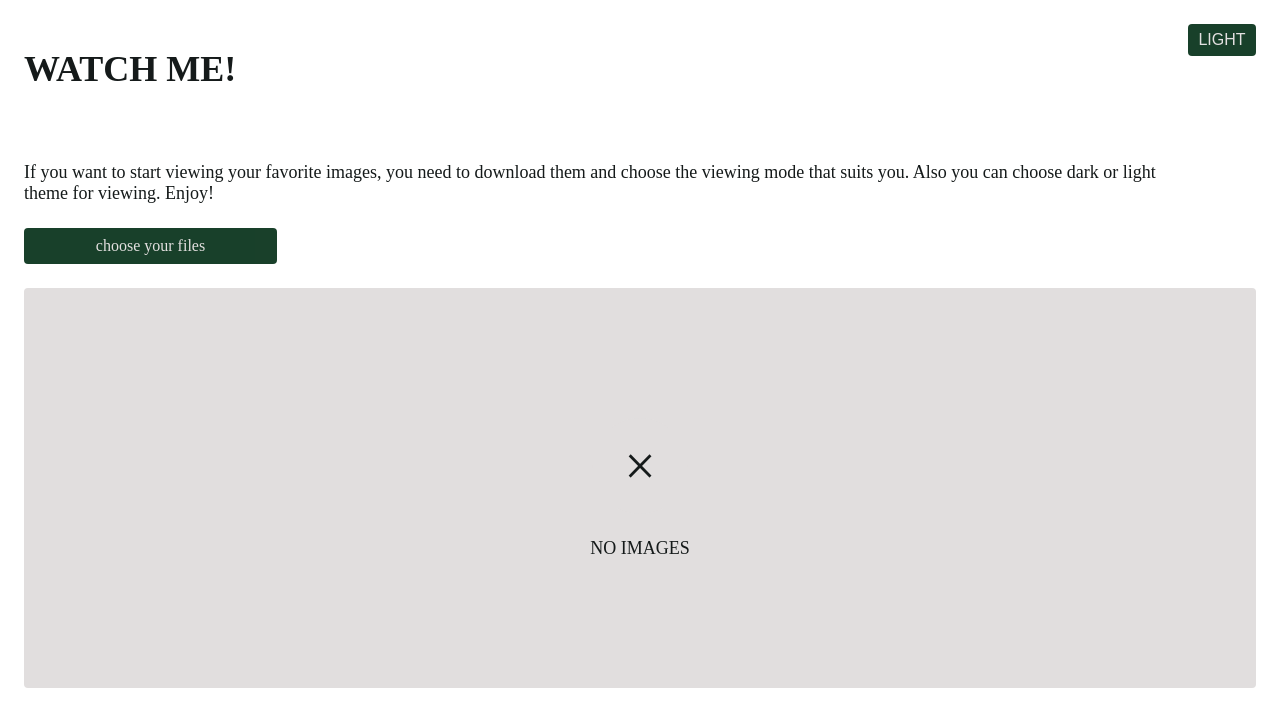
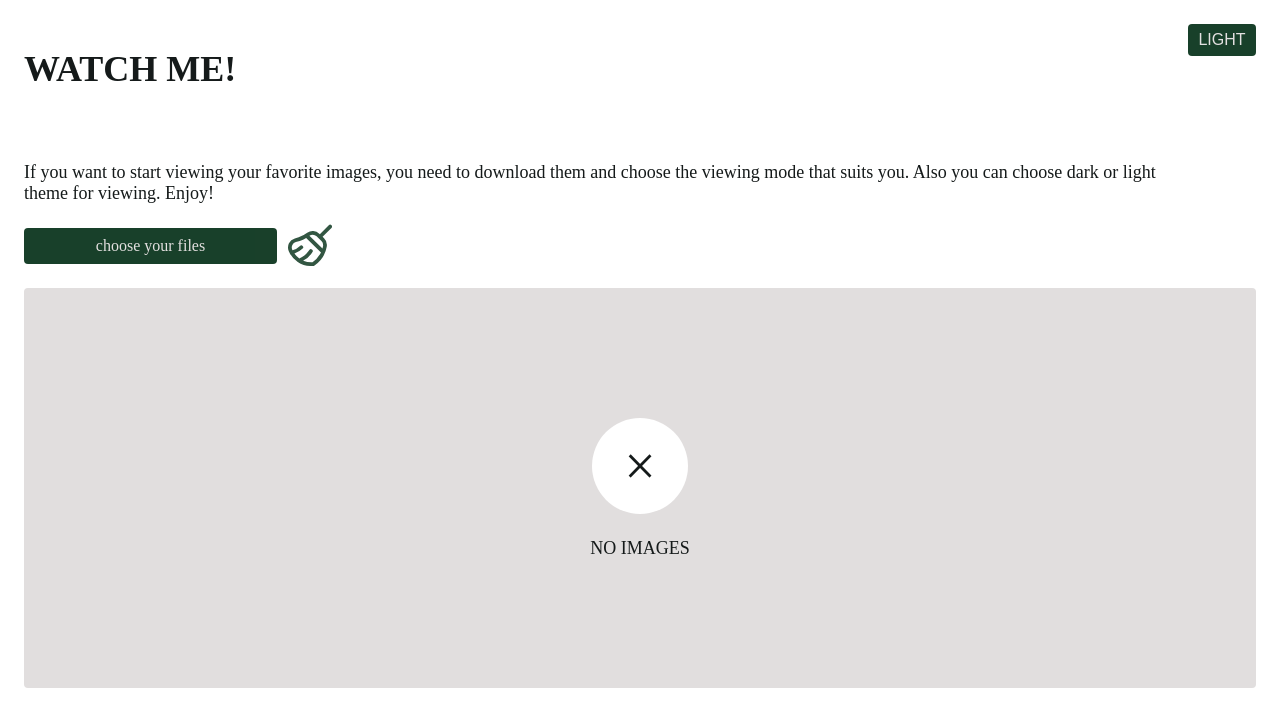
Before and after one commit to redjohnfrv/RSlideIt, a React (Create React App) app: page / in a window 1280 px wide. Shown: the top 726 px of the page. Built offline with nearby package versions, Linux system fonts and the light colour scheme.

Commit message:
feat: redux setImages/clearImages

```diff
--- a/package.json
+++ b/package.json
@@ -3,6 +3,7 @@
   "version": "0.1.0",
   "private": true,
   "dependencies": {
+    "@reduxjs/toolkit": "^1.8.1",
     "@testing-library/jest-dom": "^5.16.3",
     "@testing-library/react": "^12.1.4",
     "@testing-library/user-event": "^13.5.0",
@@ -14,8 +15,10 @@
     "node-sass": "^7.0.1",
     "react": "^18.0.0",
     "react-dom": "^18.0.0",
+    "react-redux": "^7.2.8",
     "react-router-dom": "^6.3.0",
     "react-scripts": "5.0.0",
+    "redux-persist": "^6.0.0",
     "sass": "^1.49.11",
     "styled-components": "^5.3.5",
     "typescript": "^4.6.3",
--- a/src/app/Home/Home.tsx
+++ b/src/app/Home/Home.tsx
@@ -1,26 +1,31 @@
-import React, {ChangeEvent, useContext, useEffect, useState} from 'react'
+import React, {ChangeEvent, useContext, useEffect} from 'react'
 import styled from 'styled-components'
+import {useSelector} from 'react-redux'
 
 //** utils
 import {TitleContext} from '../../App'
 import {pageTitles} from '../../assets/constants'
 import {fileReaderResolver} from '../../helpers'
+import {useAppDispatch} from '../../hooks/useAppDispatch'
 
 //** components
 import {Text} from '../../ui/components/Text'
 import {UploadInput} from '../../ui/components/Inputs'
 import {Preloader} from '../../ui/Preloader'
+import {setImages} from '../../redux/pictures/slice'
+import {selectPictures} from '../../redux/pictures/selector'
 
 export const Home = () => {
 
   const pageTitle = pageTitles.home
   const titleContext = useContext(TitleContext)
 
+  const dispatch = useAppDispatch()
+  const pictures = useSelector(selectPictures)
+
   useEffect(() => {
     titleContext.titleHandler(pageTitle)
   }, [titleContext, pageTitle])
-
-  const [dataUrls, setDataUrls] = useState<string[]>([])
 
   const handleImageChange = (e: ChangeEvent<HTMLInputElement>) => {
     const loadedFiles = e.target.files
@@ -34,7 +39,7 @@ export const Home = () => {
 
       Promise.all(fileList)
         .then((files) => {
-          setDataUrls(files)
+          dispatch(setImages(files))
         })
     }
   }
@@ -50,7 +55,7 @@ export const Home = () => {
 
       <UploadInput handleImageChange={handleImageChange} />
 
-      <Preloader images={dataUrls} />
+      <Preloader images={pictures} />
     </Wrapper>
   )
 }
--- /dev/null
+++ b/src/hooks/useAppDispatch.ts
@@ -0,0 +1,6 @@
+import {store} from '../redux/store'
+import {useDispatch} from 'react-redux'
+
+export type AppDispatch = typeof store.dispatch
+
+export const useAppDispatch = () => useDispatch<AppDispatch>()
--- a/src/index.tsx
+++ b/src/index.tsx
@@ -1,8 +1,18 @@
 import {createRoot} from 'react-dom/client'
+import {persistor, store} from './redux/store'
+import {Provider} from 'react-redux'
+import {PersistGate} from 'redux-persist/integration/react'
+
 import './index.scss'
 import App from './App'
 
 const container = document.getElementById('root') as HTMLElement
 const root = createRoot(container)
 
-root.render(<App />)
+root.render(
+  <Provider store={store}>
+    <PersistGate loading={null} persistor={persistor}>
+      <App />
+    </PersistGate>
+  </Provider>
+)
--- /dev/null
+++ b/src/redux/pictures/selector.ts
@@ -0,0 +1,4 @@
+import {RootState} from '../store'
+
+export const selectPictures = (state: RootState) =>
+  state.pictures.map((item: string) => item)
--- /dev/null
+++ b/src/redux/pictures/slice.ts
@@ -0,0 +1,21 @@
+import {createSlice} from '@reduxjs/toolkit'
+
+const initialState: string[] = []
+
+const picturesSlice = createSlice({
+  name: 'pictures',
+  initialState,
+  reducers: {
+    setImages: (state, action) => {
+      const newState: string[] = []
+      action.payload.map((item: string) => newState.push(item))
+      return newState
+    },
+    clearImages: () => {
+      return []
+    }
+  }
+})
+
+export default picturesSlice.reducer
+export const {setImages, clearImages} = picturesSlice.actions
--- /dev/null
+++ b/src/redux/rootReducer.ts
@@ -0,0 +1,8 @@
+import {combineReducers} from 'redux'
+import picturesSlice from './pictures/slice'
+
+const rootReducer = combineReducers({
+  pictures: picturesSlice,
+})
+
+export {rootReducer}
--- /dev/null
+++ b/src/redux/store.ts
@@ -0,0 +1,23 @@
+import {configureStore, getDefaultMiddleware} from '@reduxjs/toolkit'
+import {persistStore, persistReducer} from 'redux-persist'
+import storage from 'redux-persist/lib/storage'
+import {rootReducer} from './rootReducer'
+
+export type RootState = ReturnType<typeof rootReducer>
+
+const persistConfig = {
+  key: 'pictures',
+  storage,
+}
+
+const reducerPersist = persistReducer(persistConfig, rootReducer)
+
+const store = configureStore({
+  reducer: reducerPersist,
+  middleware: getDefaultMiddleware({
+    serializableCheck: false,
+  }),
+})
+
+const persistor = persistStore(store)
+export {store, persistor}
--- a/src/ui/Preloader/Preloader.tsx
+++ b/src/ui/Preloader/Preloader.tsx
@@ -91,7 +91,7 @@ const NoImages = styled.div`
     text-align: center;
     border-radius: 50%;
     font-size: 56px;
-    background: ${colors.white};
+    background: white;
     color: ${colors.black};
   }
 `
--- a/src/ui/components/Inputs/UploadInput.tsx
+++ b/src/ui/components/Inputs/UploadInput.tsx
@@ -4,6 +4,11 @@ import styled from 'styled-components'
 //** utils
 import {ThemeContext} from '../../../App'
 import {IThemes} from '../../../assets/interfaces'
+
+//** components
+import {Broom} from '../../icons/Broom'
+import {useAppDispatch} from '../../../hooks/useAppDispatch'
+import {clearImages} from '../../../redux/pictures/slice'
 
 interface Props {
   handleImageChange: (e: ChangeEvent<HTMLInputElement>) => void
@@ -12,6 +17,11 @@ interface Props {
 export const UploadInput = ({handleImageChange}: Props) => {
 
   const theme = useContext(ThemeContext)
+  const dispatch = useAppDispatch()
+
+  const clearPreview = () => {
+    dispatch(clearImages())
+  }
 
   return (
     <Wrapper theme={theme.theme}>
@@ -24,6 +34,9 @@ export const UploadInput = ({handleImageChange}: Props) => {
         accept="image/*"
         onChange={(e) => handleImageChange(e)}
       />
+      <ClearPreview theme={theme.theme} onClick={clearPreview}>
+        <Broom />
+      </ClearPreview>
     </Wrapper>
   )
 }
@@ -58,3 +71,21 @@ const Wrapper = styled.div<{theme: IThemes}>`
     }
   }
 `
+const ClearPreview = styled.div<{theme: IThemes}>`
+  position: absolute;
+  top: -7px;
+  right: -55px;
+  width: 45px;
+  height: 45px;
+
+  cursor: pointer;
+
+  & svg {
+    fill: ${theme => theme.theme.buttons};
+    opacity: .8;
+
+    &:hover {
+      opacity: 1;
+    }
+  }
+`
--- /dev/null
+++ b/src/ui/icons/Broom.tsx
@@ -0,0 +1,14 @@
+import * as React from 'react'
+import {SVGProps} from 'react'
+
+export const Broom = (props: SVGProps<SVGSVGElement>) => (
+  <svg
+    xmlns="http://www.w3.org/2000/svg"
+    viewBox="0 0 24 24"
+    width={45}
+    height={45}
+    {...props}
+  >
+    <path d="M23.715 2.285a1.013 1.013 0 0 0-1.43 0l-4.764 4.764-.32-.313a5.008 5.008 0 0 0-6.429-.479 16.618 16.618 0 0 1-4.548 2.428l-2.074.608a5.036 5.036 0 0 0-3.113 2.635A4.973 4.973 0 0 0 .9 15.947a12.95 12.95 0 0 0 12.112 8.064h.924a1.011 1.011 0 0 0 .578-.182 15.288 15.288 0 0 0 6.71-10.209 5.029 5.029 0 0 0-1.453-4.374l-.8-.784 4.747-4.747a1.013 1.013 0 0 0-.003-1.43Zm-10.107 19.7h-.6a11.3 11.3 0 0 1-4.308-.847l.011-.006a11.546 11.546 0 0 0 4.351-3.8l.518-.761a1.01 1.01 0 0 0-1.67-1.138l-.518.761A9.535 9.535 0 0 1 7.8 19.327l-1.251.63a10.757 10.757 0 0 1-2.583-2.57 11.625 11.625 0 0 0 4.377-2.664 1.011 1.011 0 0 0-1.414-1.446 9.617 9.617 0 0 1-3.98 2.32c-.061-.135-.127-.267-.182-.406a2.906 2.906 0 0 1 .085-2.381 3.023 3.023 0 0 1 1.864-1.578l2.073-.608a15.364 15.364 0 0 0 3.426-1.588l7.915 7.712a14.192 14.192 0 0 1-4.522 5.241Zm5.62-8.683a12.421 12.421 0 0 1-.309 1.387L11.948 7.9a3.011 3.011 0 0 1 1.755-.566 2.973 2.973 0 0 1 2.084.849l2.569 2.509a3.01 3.01 0 0 1 .872 2.614Z" />
+  </svg>
+)
```
Also changed, not shown: src/assets/icons/broom.svg (added), 1 other file (tests, documents, lock files or other folders).
